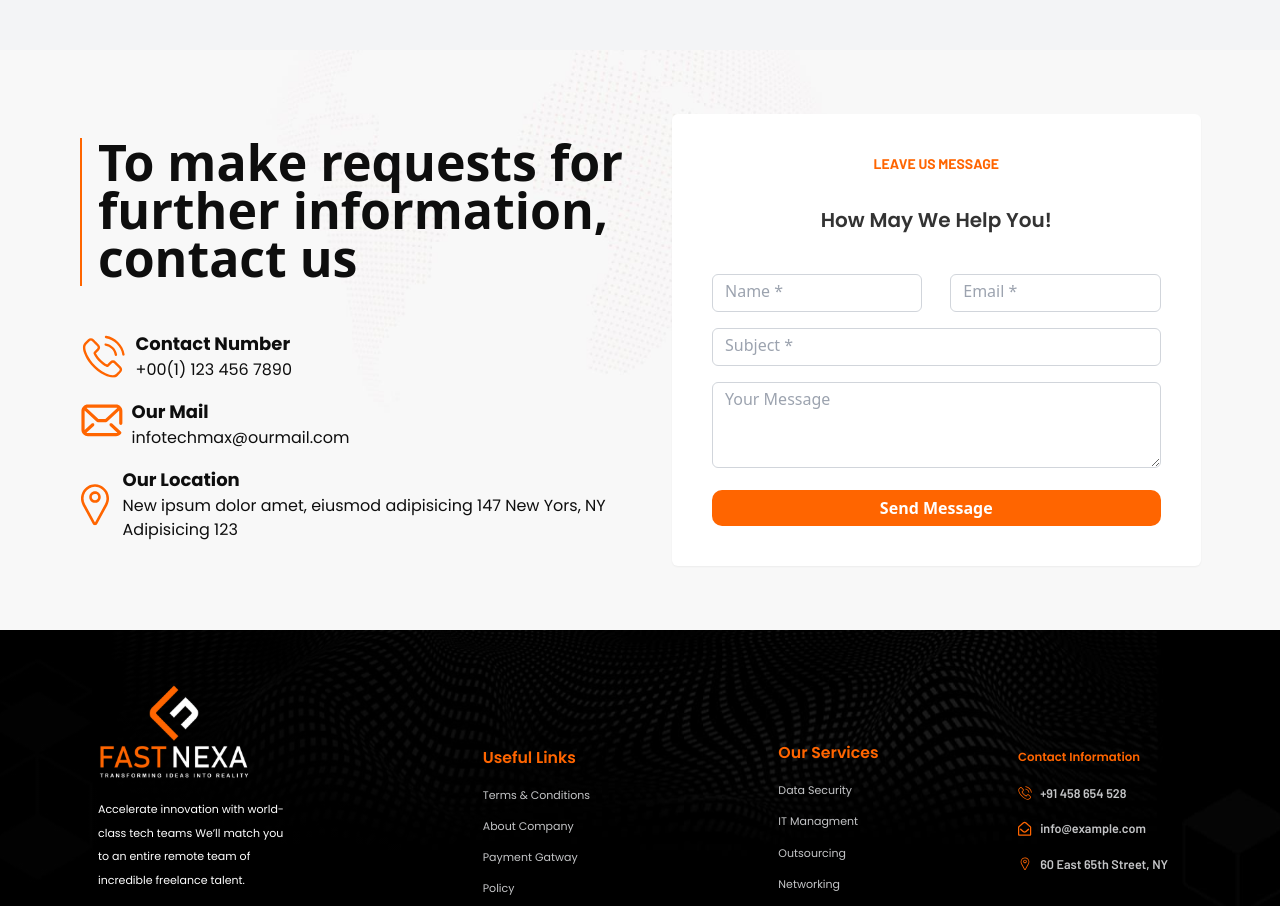
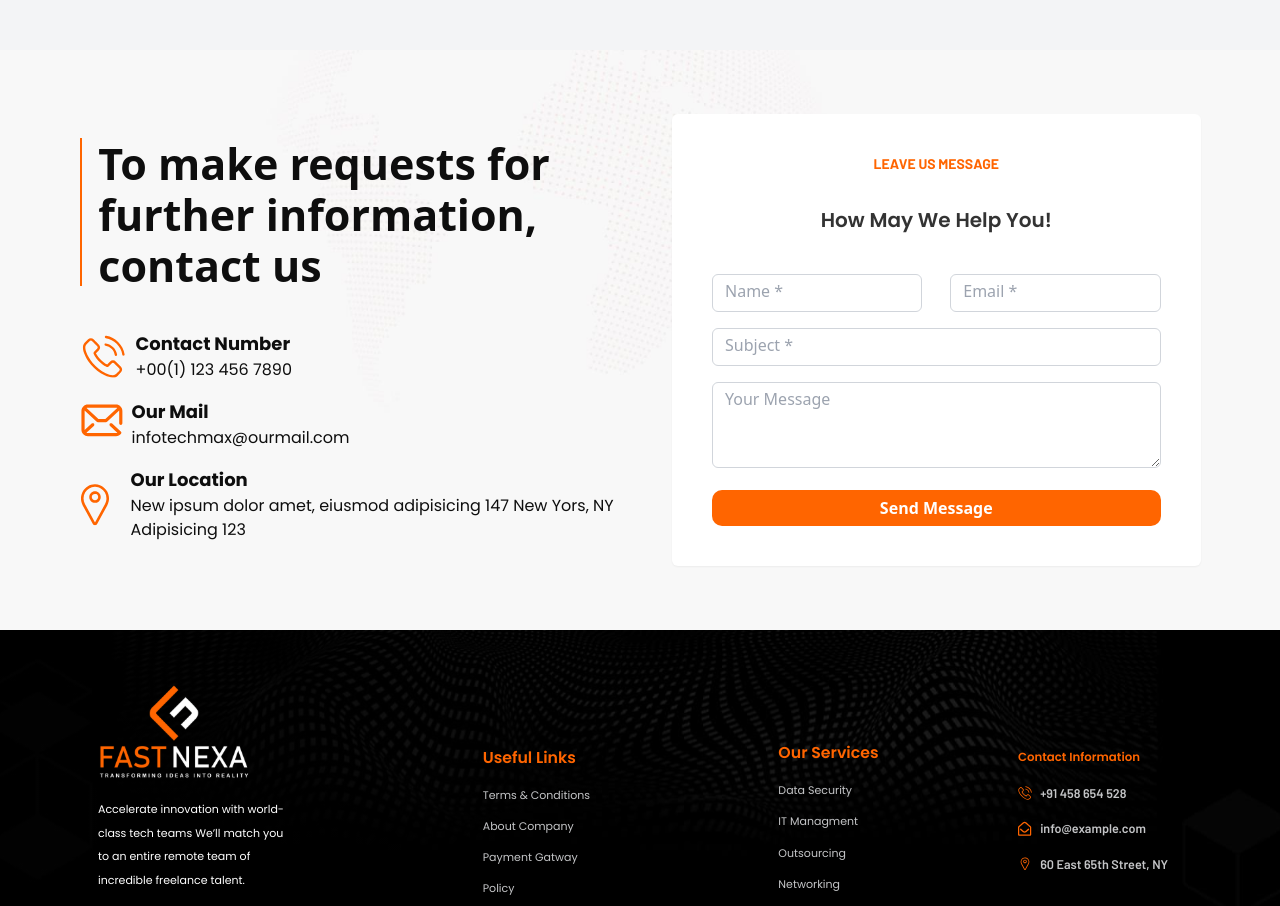
Before and after one commit to habibzia007/fastnexa-frontend-code, a React (Vite) app in the folder frontend/: page / in a window 1280 px wide. Shown: the part 5380-6286 px from the top of the page. Built offline with nearby package versions, Linux system fonts and the light colour scheme.

Commit message:
code refector in some sections

```diff
--- a/frontend/src/components/contactUs/ContactUs.jsx
+++ b/frontend/src/components/contactUs/ContactUs.jsx
@@ -16,7 +16,7 @@ const ContactUs = () => {
           <div className="w-full flex flex-col items-start  lg:gap-16">
             <div className="flex  gap-2 md:gap-4 w-[236px] lg:w-full h-32">
               <div className="bg-[#FF6500]  w-[6px] h-[80%] lg:w-3.66 lg:h-[148px]"></div>
-              <div className="font-poppins  font-semibold text-[22px] leading-[33px] lg:text-[37px] lg:leading-[48px] xl:text-[50px] xl:leading-[48px] text-[#0E0E0E]">
+              <div className="font-poppins  font-semibold text-[22px] leading-[33px] lg:text-[37px] lg:leading-[48px] xl:text-[43px] xl:leading-[51px] text-[#0E0E0E]">
                 To make requests for further information, contact us
               </div>
             </div>
@@ -42,7 +42,7 @@ const ContactUs = () => {
                   src={message}
                   alt="Message"
                 />
-                <div>
+                <div >
                   <h2 className="font-Poppins font-bold text-[7.94px] lg:text-lg text-[#0E0E0E]">
                     Our Mail
                   </h2>
@@ -51,9 +51,9 @@ const ContactUs = () => {
                   </p>
                 </div>
               </div>
-              <div className="flex gap-4=2 items-center">
+              <div className="flex gap-2 items-center">
                 <img
-                  className="w-6 h-6 lg:w-11 lg:h-11"
+                  className="w-6 h-6 lg:w-11 lg:h-11 "
                   src={location}
                   alt="Location"
                 />
```
